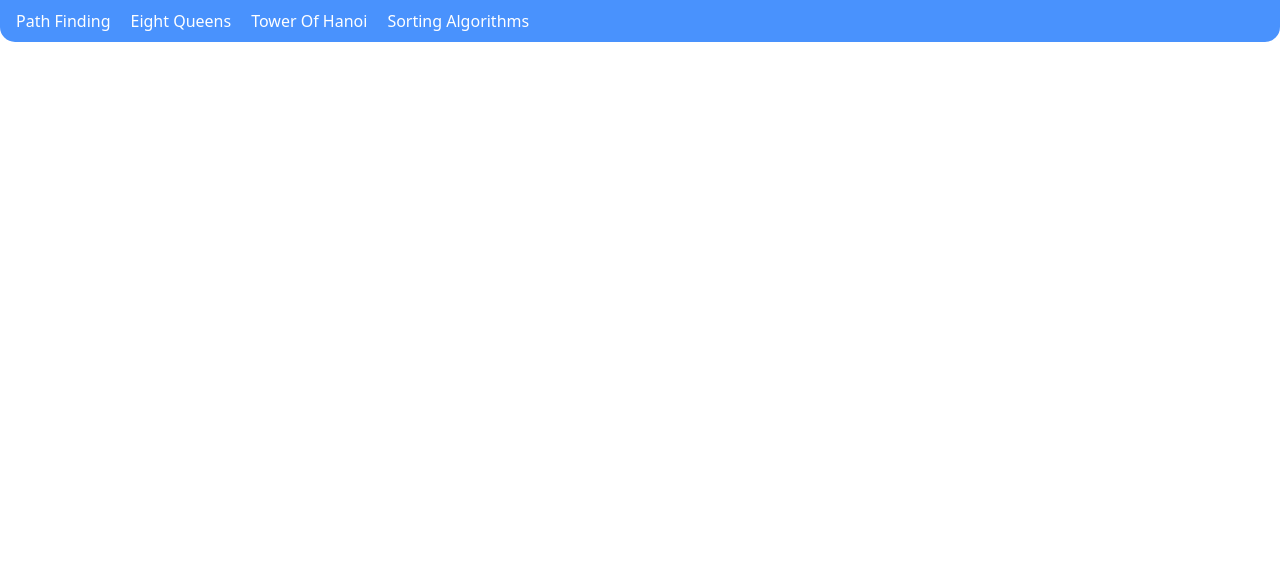
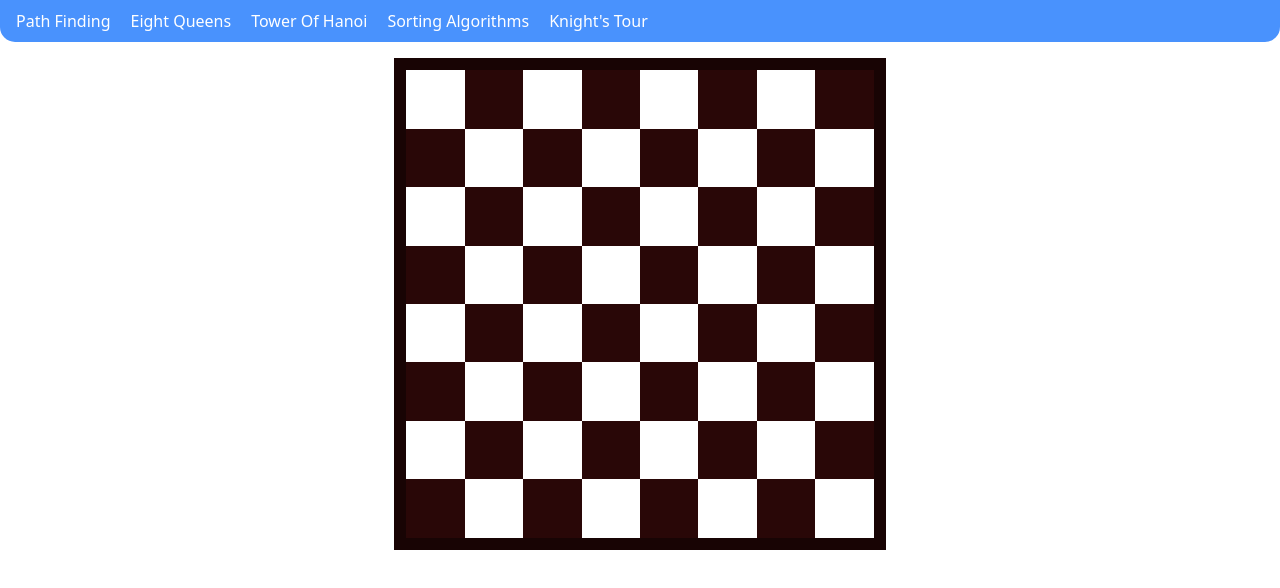
Before and after one commit to IvayloNikolov36/AlgorithmVisualiser, a React (Create React App) app in the folder algorithm-visualizer/: page /knights-rout in a window 1280 px wide. Shown: the top 588 px of the page. Built offline with nearby package versions, Linux system fonts and the light colour scheme.

Commit message:
knights tour initial

```diff
--- a/algorithm-visualizer/src/App.css
+++ b/algorithm-visualizer/src/App.css
@@ -54,7 +54,7 @@
 /* --- Chess Board --- */
 
 .chessCell,
-.chessCellFirstRow {
+.chessCellSelectable {
   width: 3.65rem !important;
   height: 3.65rem !important;
   font-size: 3rem;
@@ -79,7 +79,7 @@
   border-color: rgb(24, 4, 4);
 }
 
-.chessCellFirstRow:hover {
+.chessCellSelectable:hover {
   background-color: #0D6EFD;
   cursor: pointer;
 }
--- a/algorithm-visualizer/src/App.js
+++ b/algorithm-visualizer/src/App.js
@@ -1,6 +1,14 @@
 import './App.css';
 import { BrowserRouter as Router, Route, Routes } from 'react-router-dom';
-import { ChessBoard, HanoiTower, Header, MazeMatrix, SortingAlgorithms } from './components';
+import {
+  EightQueens,
+  HanoiTower,
+  Header,
+  KnightsTour,
+  MazeMatrix,
+  SortingAlgorithms
+}
+  from './components';
 import { Routes as routes } from './enums/routes';
 
 function App() {
@@ -10,9 +18,10 @@ function App() {
       <Routes>
         <Route path="/" exact element={<MazeMatrix />} />
         <Route path={routes.PathFinding} element={<MazeMatrix />} />
-          <Route path={routes.EightQueens} element={<ChessBoard />} />
+        <Route path={routes.EightQueens} element={<EightQueens />} />
         <Route path={routes.TowerOfHanoi} element={<HanoiTower />} />
         <Route path={routes.Sorting} element={<SortingAlgorithms />} />
+        <Route path={routes.KnightsTour} element={<KnightsTour />} />
       </Routes>
     </Router>
   );
--- a/algorithm-visualizer/src/components/ChessBoard.jsx
+++ b/algorithm-visualizer/src/components/EightQueens.jsx
@@ -1,5 +1,6 @@
 import { useEffect, useRef, useState } from "react";
-import { BlackCell, WhiteCell } from "../constants/board-constants";
+import { WhiteCell } from "../constants/board-constants";
+import { generateBoard } from "../functions/chess-board-functions";
 import { cloneDeep } from "lodash";
 import { setTimeOutAfter } from "../helpers/thread-sleep";
 import { ButtonGroup, Button, ToggleButton } from "react-bootstrap";
@@ -8,44 +9,21 @@ const BoardRows = 8;
 const BoardCols = 8;
 const WaitInSeconds = 0.5;
 
-export function ChessBoard() {
+export function EightQueens() {
 
     const [board, setBoard] = useState([]);
+    const [animateAlgorithm, setAnimateAlgorithm] = useState(false);
+    const [isPlacingQueens, setIsPlacingQueeens] = useState(false);
     const placedQueens = useRef([]);
     const attackedHorizontals = useRef([]);
     const attackedVerticals = useRef([]);
     const attackedLeftDiagonals = useRef([]);
     const attackedRightDiagonals = useRef([]);
-    const [animateAlgorithm, setAnimateAlgorithm] = useState(false);
-    const [isPlacingQueens, setIsPlacingQueeens] = useState(false);
 
     useEffect(() => {
-        const board = generateBoard();
+        const board = generateBoard(BoardRows, BoardCols);
         setBoard(board);
     }, []);
-
-    const generateBoard = () => {
-        const board = [];
-
-        let startWithWhiteCell = true;
-
-        for (let row = 0; row < BoardRows; row++) {
-            const rowArray = [];
-
-            for (let col = 0; col < BoardCols; col++) {
-                const cellColor = col % 2 === 0
-                    ? startWithWhiteCell ? WhiteCell : BlackCell
-                    : startWithWhiteCell ? BlackCell : WhiteCell;
-                const cellValue = [cellColor, false, false];
-                rowArray.push(cellValue);
-            }
-
-            startWithWhiteCell = !startWithWhiteCell;
-            board.push(rowArray);
-        }
-
-        return board;
-    }
 
     const placeQueens = async () => {
         setIsPlacingQueeens(true);
@@ -238,7 +216,7 @@ export function ChessBoard() {
                                         return <div
                                             onClick={() => clickBoardCell(rowIndex, colIndex)}
                                             className={rowIndex === 0
-                                                ? `chessCellFirstRow ${cellColor}`
+                                                ? `chessCellSelectable ${cellColor}`
                                                 : `chessCell ${cellColor}`}
                                             key={colIndex}
                                             style={{ color: `${cellColor === WhiteCell ? 'black' : 'white'}` }}
--- /dev/null
+++ b/algorithm-visualizer/src/components/KnightsTour.jsx
@@ -0,0 +1,46 @@
+import { useEffect, useState } from "react";
+import { WhiteCell } from "../constants/board-constants";
+import { generateBoard } from "../functions/chess-board-functions";
+import { cloneDeep } from "lodash";
+
+const BoardRows = 8;
+const BoardCols = 8;
+
+export function KnightsTour() {
+
+    const [board, setBoard] = useState([]);
+
+    useEffect(() => {
+        setBoard(generateBoard(BoardRows, BoardCols));
+    }, [])
+
+    const clickBoardCell = (row, col) => {
+        board[row][col][1] = true;
+        setBoard(cloneDeep(board));
+    }
+
+    return (
+        <div className="d-flex justify-content-center mt-3">
+            <div className="chessBorder">
+                {
+                    board.map((rowArray, rowIndex) => {
+                        return <div className="d-flex" key={rowIndex}>
+                            {
+                                rowArray.map(([cellColor, hasKnight], colIndex) => {
+                                    return <div
+                                        onClick={() => clickBoardCell(rowIndex, colIndex)}
+                                        className={`chessCellSelectable ${cellColor}`}
+                                        key={colIndex}
+                                        style={{ color: `${cellColor === WhiteCell ? 'black' : 'white'}` }}
+                                    >
+                                        {hasKnight ? <span>&#9816;</span> : ''}
+                                    </div>
+                                })
+                            }
+                        </div>
+                    })
+                }
+            </div>
+        </div>
+    );
+}
--- a/algorithm-visualizer/src/components/index.js
+++ b/algorithm-visualizer/src/components/index.js
@@ -1,5 +1,6 @@
 export * from './main/Header';
-export * from './ChessBoard';
+export * from './EightQueens';
 export * from './HanoiTower';
 export * from './MazeMatrix';
 export * from './SortingAlgorithms';
+export * from './KnightsTour';
--- a/algorithm-visualizer/src/components/main/Header.jsx
+++ b/algorithm-visualizer/src/components/main/Header.jsx
@@ -10,6 +10,7 @@ export function Header() {
                 <NavLink to={routes.EightQueens}>Eight Queens</NavLink>
                 <NavLink to={routes.TowerOfHanoi}>Tower Of Hanoi</NavLink>
                 <NavLink to={routes.Sorting}>Sorting Algorithms</NavLink>
+                <NavLink to={routes.KnightsTour}>Knight's Tour</NavLink>
             </div>
         </div>
     );
--- a/algorithm-visualizer/src/enums/routes.js
+++ b/algorithm-visualizer/src/enums/routes.js
@@ -2,5 +2,6 @@ export const Routes = {
     PathFinding: '/path-finding',
     TowerOfHanoi: '/hanoi-tower',
     Sorting: '/sorting',
-    EightQueens: '/eight-queens'
+    EightQueens: '/eight-queens',
+    KnightsTour: '/knights-rout',
 }
--- /dev/null
+++ b/algorithm-visualizer/src/functions/chess-board-functions.js
@@ -0,0 +1,24 @@
+import { BlackCell, WhiteCell } from "../constants/board-constants";
+
+export function generateBoard(boardRows, boardCols) {
+    const board = [];
+
+    let startWithWhiteCell = true;
+
+    for (let row = 0; row < boardRows; row++) {
+        const rowArray = [];
+
+        for (let col = 0; col < boardCols; col++) {
+            const cellColor = col % 2 === 0
+                ? startWithWhiteCell ? WhiteCell : BlackCell
+                : startWithWhiteCell ? BlackCell : WhiteCell;
+            const cellValue = [cellColor, false, false];
+            rowArray.push(cellValue);
+        }
+
+        startWithWhiteCell = !startWithWhiteCell;
+        board.push(rowArray);
+    }
+
+    return board;
+}
```
Lines whose indentation alone changed are shown as unchanged.
